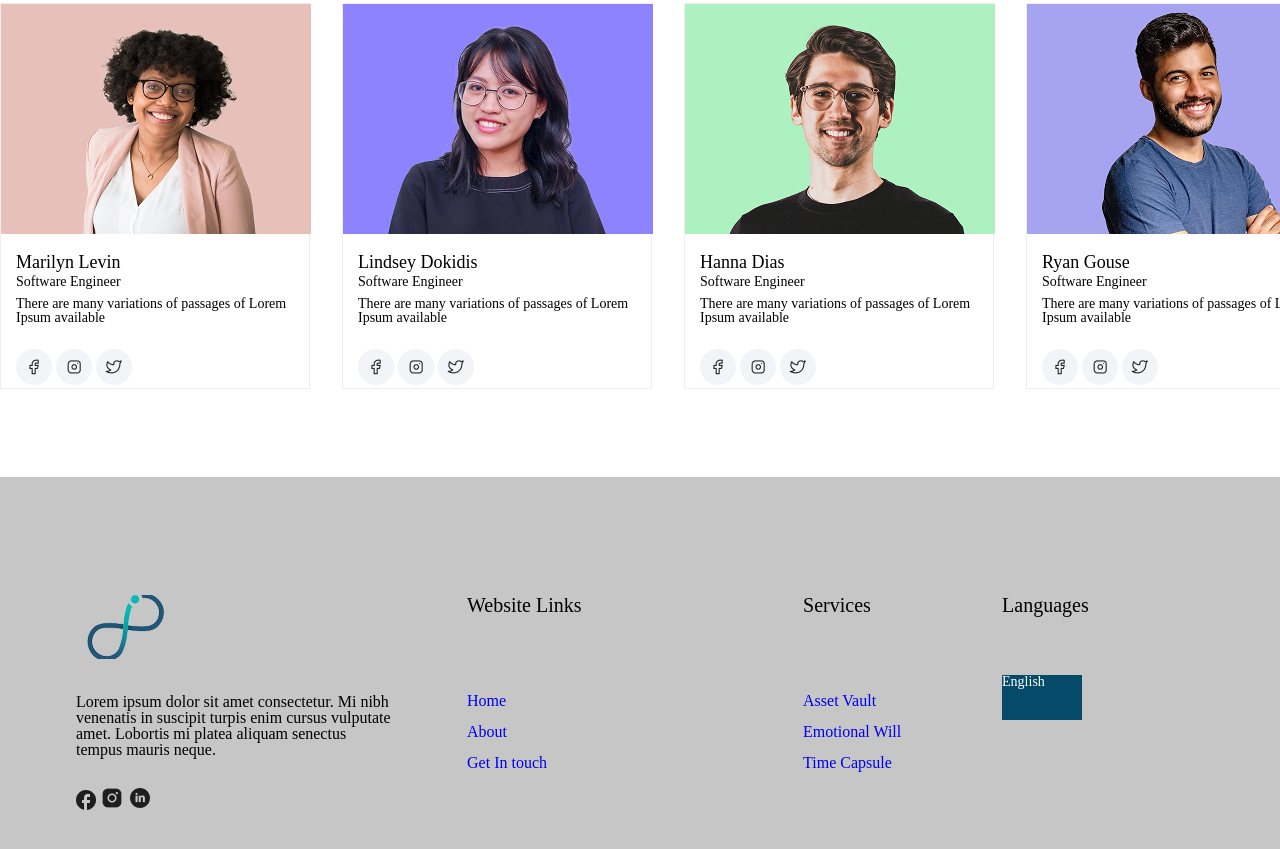
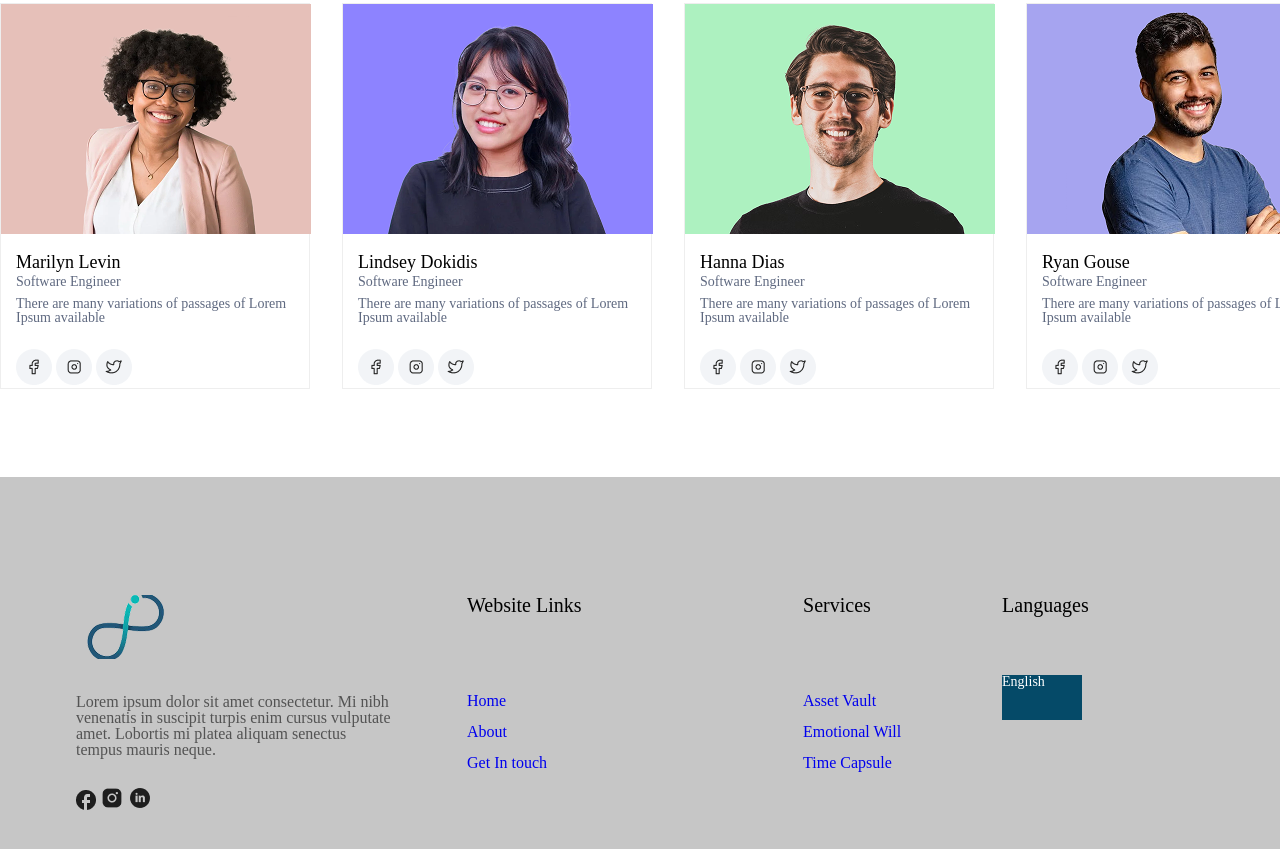
Before and after one commit to N-Tari/Homework5, a plain HTML site: page index.html in a window 1280 px wide. Shown: the part 681-1530 px from the top of the page. Drawn offline with Linux system fonts and the light colour scheme.

Commit message:
fonts finished (all done)

```diff
--- a/css/style.css
+++ b/css/style.css
@@ -13,6 +13,7 @@
 }
 .header_par _{
     font-size: 20px;
+    color: #5F6980;
 }
 .header_div2 {
     width: 760px;
@@ -47,6 +48,7 @@
 }
 .text_par {
     font-size: 14px;
+    color: #5F6980;
 }
 .active {
     margin-top: 4px;
@@ -84,6 +86,7 @@
 .footer_par {
     margin-top: 32px;
     margin-bottom: 28px;
+    color: #535353;
 }
 .footer_h {
     margin-bottom: 78px;
@@ -91,6 +94,7 @@
 }
 .nav_li {
     color: #535353;
+
 }
 .li {
     margin-bottom: 15px;
```
